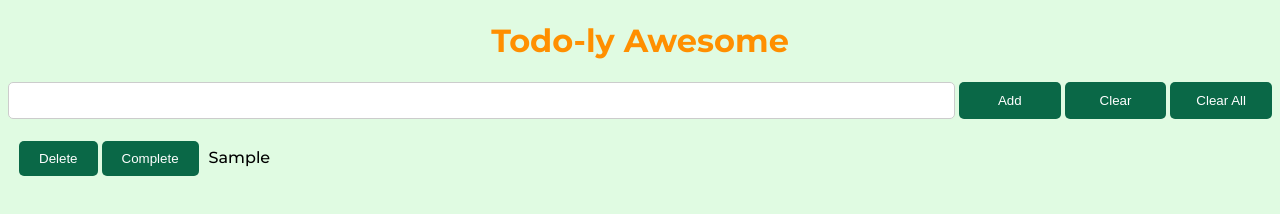
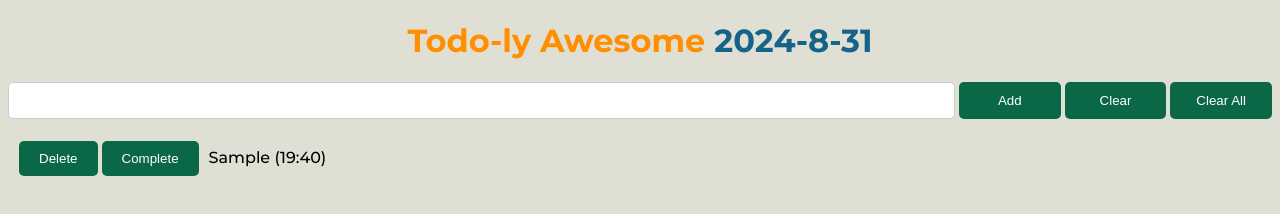
Before and after one commit to vijayramanujam/not-so-great-todo, a plain HTML site: page index.html in a window 1280 px wide. Both pictures are taken after typing "Sample" into the empty fields and a click on the button "Add". Drawn offline with Linux system fonts and the light colour scheme.

Commit message:
Fix clear issue by adding preventDefault(), make some style changes, add time of creation to the todo

```diff
--- a/index.html
+++ b/index.html
@@ -14,7 +14,8 @@
 
 <body>
 
-    <h1>Todo-ly Awesome</h1>
+
+    <h1>Todo-ly Awesome <span id="current-date"></span></h1>
 
     <form>
         <input type="text" name="todo">
--- a/script.js
+++ b/script.js
@@ -1,5 +1,9 @@
+const currentDate = new Date();
 
-// Add button
+const formattedDate = `${currentDate.getFullYear()}-${currentDate.getMonth() + 1}-${currentDate.getDate()}`;
+
+// Update the content of the span element
+document.getElementById("current-date").textContent = formattedDate;
 
 const addButton = document.getElementById("addButton");
 addButton.addEventListener("click", (event) => {
@@ -23,6 +27,8 @@ addButton.addEventListener("click", (event) => {
         completeButton.addEventListener("click", () => {
             item.classList.toggle("completed"); // adds a class to complete button
 
+
+
             if (item.classList.contains("completed")) {
                 completeButton.textContent = "Incomplete";
             } else {
@@ -34,7 +40,11 @@ addButton.addEventListener("click", (event) => {
 
         const textSpan = document.createElement("span"); // create a span element
         textSpan.classList.add("todo-text"); // adds a todo-text class to this span
-        textSpan.textContent = todo.value; // actual todo in play
+        // textSpan.textContent = todo.value;
+        const currentTime = new Date();
+        const hours = currentTime.getHours().toString().padStart(2, '0');
+        const minutes = currentTime.getMinutes().toString().padStart(2, '0');
+        textSpan.textContent = `${todo.value} (${hours}:${minutes})`;
 
         item.appendChild(deleteButton);
         item.appendChild(completeButton);
@@ -52,15 +62,19 @@ const clearButton = document.getElementById('clearButton');
 const clearAllButton = document.getElementById('clearAll')
 
 
-clearButton.addEventListener('click', function () {
+clearButton.addEventListener('click', function (event) {
+    event.preventDefault(event);
     const todo = document.querySelector("input[name='todo']");
     if (todo.value !== "") {
+        console.log('todo')
+        console.log(todo.value)
         todo.value = "";
     }
 });
 
 
-clearAllButton.addEventListener('click', function () {
+clearAllButton.addEventListener('click', function (event) {
+    event.preventDefault();
     const todoList = document.getElementById("todo-list");
 
     if (todoList.children.length > 0) {
--- a/styles.css
+++ b/styles.css
@@ -1,6 +1,6 @@
 body {
     font-family: Arial, sans-serif;
-    background-color: #E0FBE2;
+    background-color: #e0dfd3;
 
 
     font-family: "Montserrat", sans-serif;
@@ -9,6 +9,10 @@ body {
 
 }
 
+#current-date {
+
+    color: #15638a;
+}
 
 
 h1 {
```
